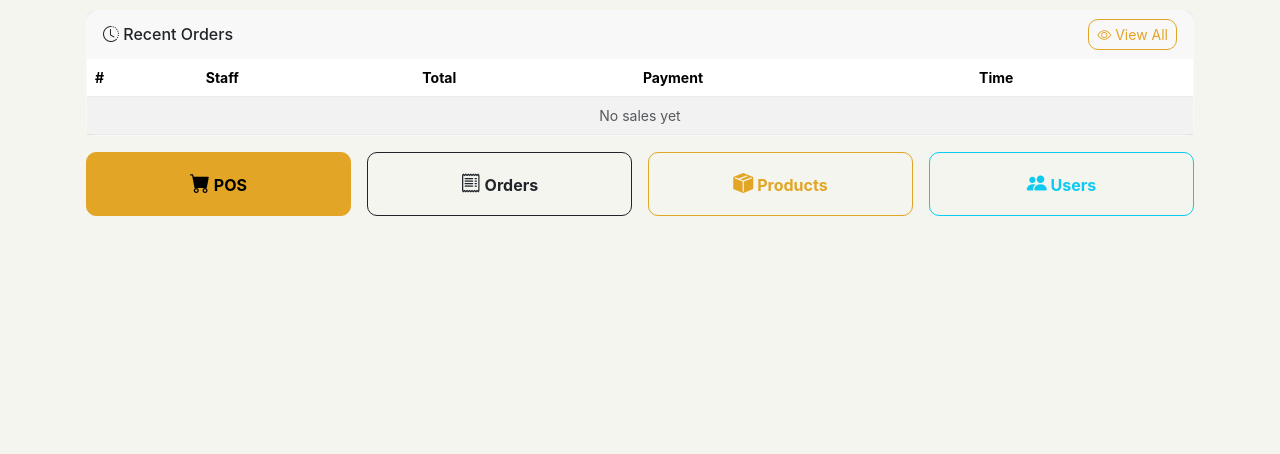
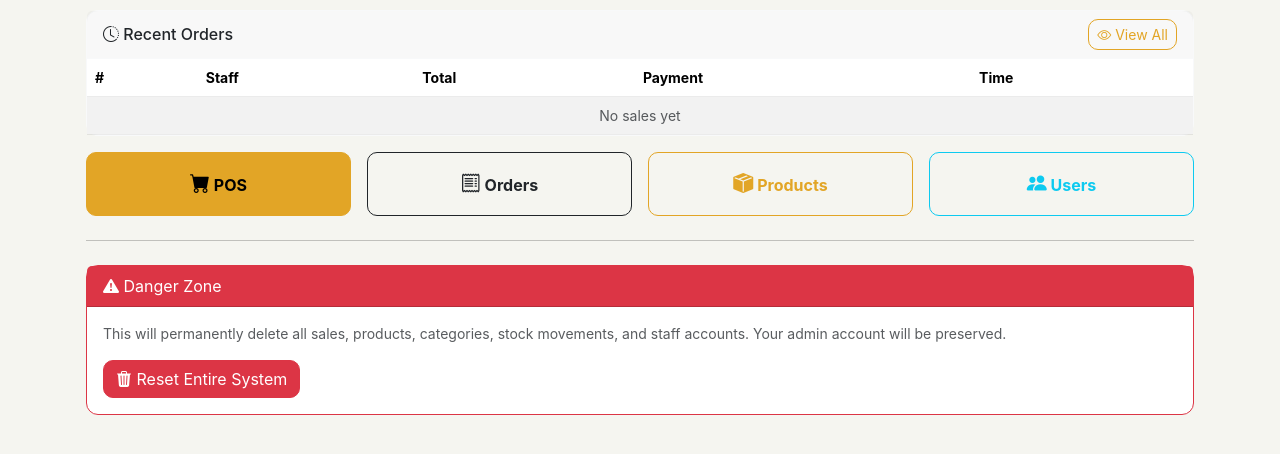
Before and after one commit to GeorgeNjoroge760/Club-cheers, a Flask app: page /admin in a window 1280 px wide. Shown: the part 295-749 px from the top of the page. Run offline with Flask 3, Linux system fonts and the light colour scheme; the visitor is signed in with stand-in values (Sample User, id 1).

Commit message:
Add admin reset-all button to clear system data

```diff
--- a/routes/admin.py
+++ b/routes/admin.py
@@ -1,5 +1,5 @@
-from flask import Blueprint, render_template, request, redirect, url_for, session
-from models import db, Staff, Sale, Product
+from flask import Blueprint, render_template, request, redirect, url_for, session, flash
+from models import db, Staff, Sale, Product, SaleItem, StockMovement, Category
 from datetime import datetime, timezone
 
 admin_bp = Blueprint('admin', __name__)
@@ -114,3 +114,22 @@ def change_password():
         db.session.commit()
         return render_template('change_password.html', success='Password changed successfully')
     return render_template('change_password.html')
+
+
+@admin_bp.route('/admin/reset-all', methods=['POST'])
+def reset_all():
+    if not admin_required():
+        return redirect(url_for('auth.admin_login'))
+
+    current_admin_id = session.get('staff_id')
+
+    StockMovement.query.delete()
+    SaleItem.query.delete()
+    Sale.query.delete()
+    Product.query.delete()
+    Category.query.delete()
+    Staff.query.filter(Staff.id != current_admin_id).delete()
+
+    db.session.commit()
+    flash('All data has been cleared. Your admin account was preserved.', 'success')
+    return redirect(url_for('admin.dashboard'))
--- a/templates/admin_dashboard.html
+++ b/templates/admin_dashboard.html
@@ -100,5 +100,30 @@
             </a>
         </div>
     </div>
+
+    <hr class="my-4">
+    <div class="card border-danger mb-3">
+        <div class="card-header bg-danger text-white">
+            <i class="bi bi-exclamation-triangle-fill"></i> Danger Zone
+        </div>
+        <div class="card-body">
+            <p class="text-muted small mb-3">This will permanently delete all sales, products, categories, stock movements, and staff accounts. Your admin account will be preserved.</p>
+            <button class="btn btn-danger" onclick="confirmReset()">
+                <i class="bi bi-trash3-fill"></i> Reset Entire System
+            </button>
+        </div>
+    </div>
 </div>
+
+<script>
+function confirmReset() {
+    if (confirm('WARNING: This will delete ALL data including sales, products, categories, and staff.\n\nThis action CANNOT be undone.\n\nAre you sure you want to proceed?')) {
+        if (confirm('FINAL WARNING: Click OK to permanently erase everything.')) {
+            document.getElementById('reset-form').submit();
+        }
+    }
+}
+</script>
+
+<form id="reset-form" method="POST" action="{{ url_for('admin.reset_all') }}" class="d-none"></form>
 {% endblock %}
--- a/templates/base.html
+++ b/templates/base.html
@@ -83,6 +83,18 @@
     {% endif %}
 
     <main class="container-fluid p-0">
+        {% with messages = get_flashed_messages(with_categories=true) %}
+        {% if messages %}
+        <div class="container p-3">
+            {% for category, message in messages %}
+            <div class="alert alert-{{ 'success' if category == 'success' else category }} alert-dismissible fade show" role="alert">
+                {{ message }}
+                <button type="button" class="btn-close" data-bs-dismiss="alert"></button>
+            </div>
+            {% endfor %}
+        </div>
+        {% endif %}
+        {% endwith %}
         {% block content %}{% endblock %}
     </main>
 
```
